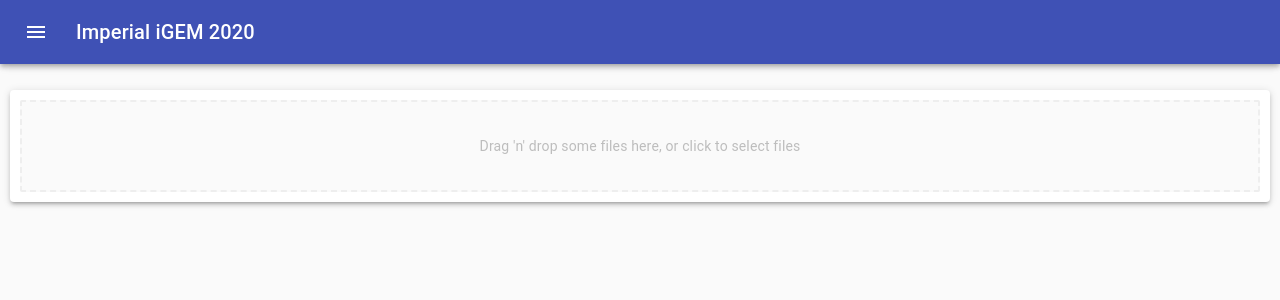
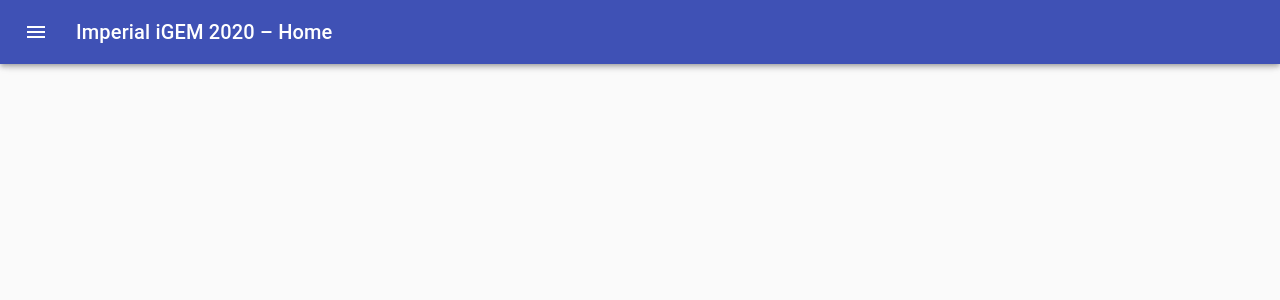
Before and after one commit to Imperial-iGEM/igem_frontend, a React (Create React App) app: page / in a window 1280 px wide. Shown: the top 300 px of the page. Built offline with nearby package versions, Linux system fonts and the light colour scheme.

Commit message:
Make File Upload show only on File Upload Tab and update name

```diff
--- a/package.json
+++ b/package.json
@@ -1,5 +1,5 @@
 {
-  "name": "igem",
+  "name": "imperial-igem-2020",
   "version": "0.1.0",
   "private": true,
   "dependencies": {
--- a/public/index.html
+++ b/public/index.html
@@ -24,7 +24,7 @@
       work correctly both with client-side routing and a non-root public URL.
       Learn how to configure a non-root public URL by running `npm run build`.
     -->
-    <title>React App</title>
+    <title>Imperial iGEM 2020</title>
   </head>
   <body>
     <noscript>You need to enable JavaScript to run this app.</noscript>
--- a/src/App.js
+++ b/src/App.js
@@ -8,11 +8,33 @@ function App() {
     // Function that is to be passed into MenuDraw to handles tab selections
     let handleTabSelection = function (text, index){
         console.log(`In App Root Component; Text: ${text}, Index: ${index}`)
+        setCurrentPageIndex(index)
     }
 
     return (
+
         <div>
-        <FileUpload name="Imperial iGEM 2020" sideBarCategories={sideBarCategories} handleTabSelection={handleTabSelection}/>
+            {currentPageIndex === 0 &&
+            <MenuDraw name="Imperial iGEM 2020 – Home" sideBarCategories={sideBarCategories}
+                      handleTabSelection={handleTabSelection} />
+            }
+            {currentPageIndex === 1 &&
+            <MenuDraw name="Imperial iGEM 2020 – Gene Design" sideBarCategories={sideBarCategories}
+                      handleTabSelection={handleTabSelection} />
+            }
+            {currentPageIndex === 2 &&
+            <MenuDraw name="Imperial iGEM 2020 – Combinatorial Specifications" sideBarCategories={sideBarCategories}
+                      handleTabSelection={handleTabSelection} />
+            }
+            {currentPageIndex === 3 &&
+            <MenuDraw name="Imperial iGEM 2020 – Generate Protocol" sideBarCategories={sideBarCategories}
+                      handleTabSelection={handleTabSelection} />
+            }
+            {currentPageIndex === 4 &&
+            <FileUpload name="Imperial iGEM 2020 – File Upload" sideBarCategories={sideBarCategories}
+                        handleTabSelection={handleTabSelection}/>
+            }
+
         </div>
     )
 }
```
Also changed, not shown: public/manifest.json.
